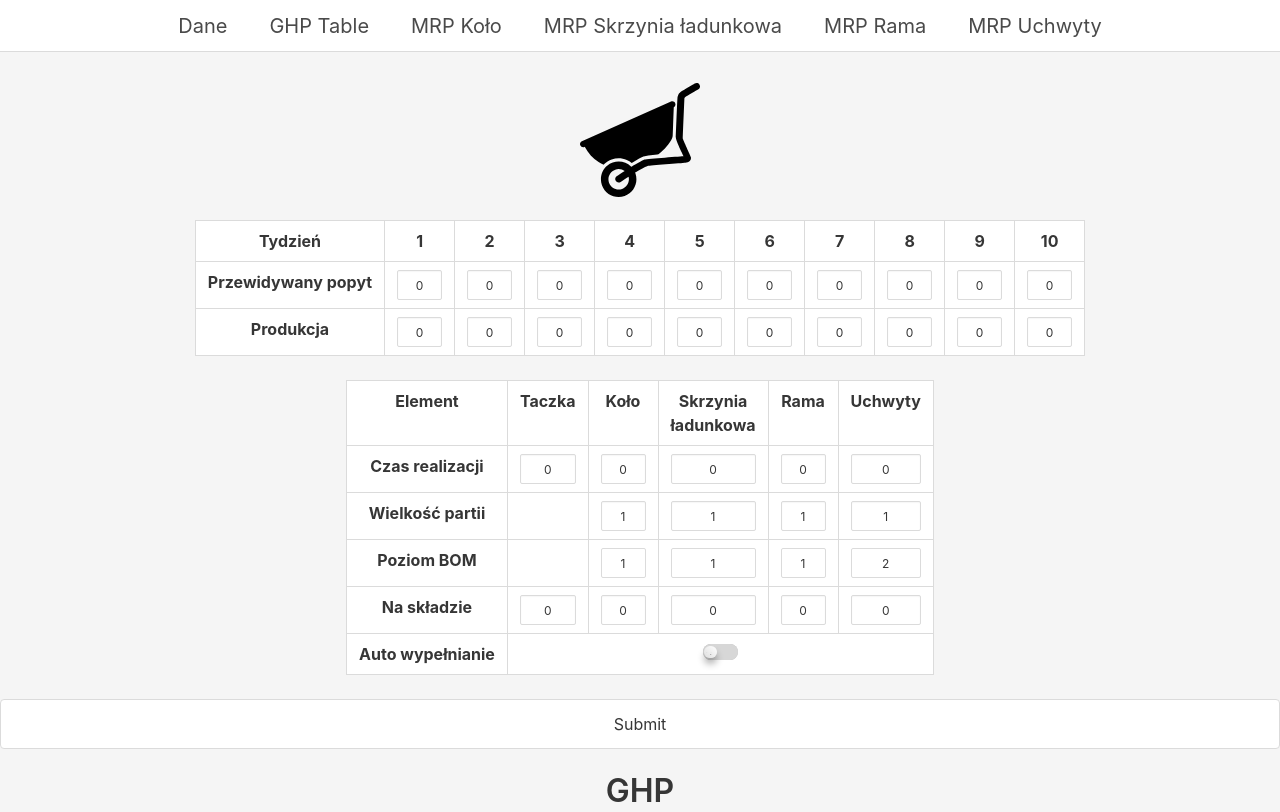
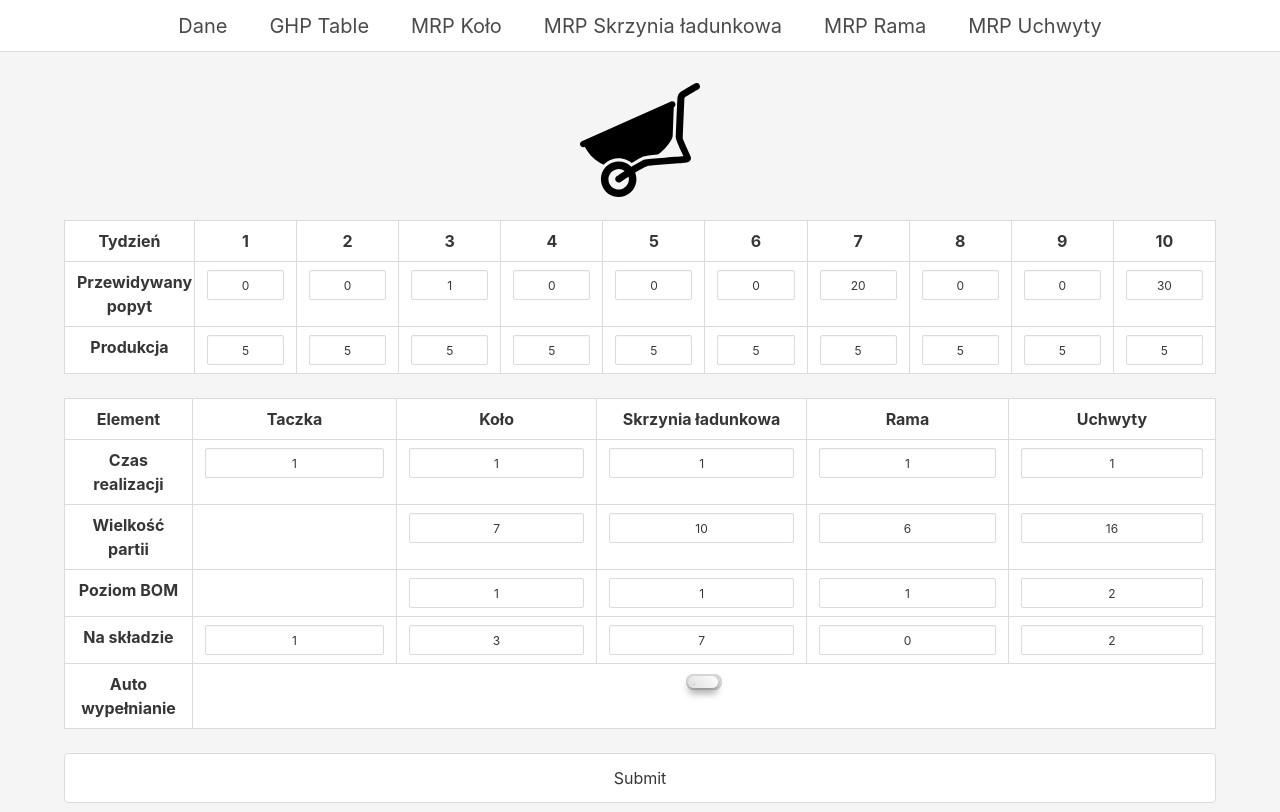
Before and after one commit to mbruzda/mrp-system, a plain HTML site: page front/index.html in a window 1280 px wide. Shown: the top 812 px of the page. Drawn offline with nearby package versions, Linux system fonts and the light colour scheme.

Commit message:
poprawki po Arku
poprawki po Arku

Update style.css

```diff
--- a/front/index.html
+++ b/front/index.html
@@ -74,29 +74,29 @@
             <tbody>
             <tr>
                 <th>Przewidywany popyt</th>
-                <td><input class="input is-small" id="sale1" type="number" min="0" oninput="validity.valid||(value='0');" value="0"/></td>
-                <td><input class="input is-small" id="sale2" type="number" min="0" oninput="validity.valid||(value='0');" value="0"/></td>
-                <td><input class="input is-small" id="sale3" type="number" min="0" oninput="validity.valid||(value='0');" value="0"/></td>
-                <td><input class="input is-small" id="sale4" type="number" min="0" oninput="validity.valid||(value='0');" value="0"/></td>
-                <td><input class="input is-small" id="sale5" type="number" min="0" oninput="validity.valid||(value='0');" value="0"/></td>
-                <td><input class="input is-small" id="sale6" type="number" min="0" oninput="validity.valid||(value='0');" value="0"/></td>
-                <td><input class="input is-small" id="sale7" type="number" min="0" oninput="validity.valid||(value='0');" value="0"/></td>
-                <td><input class="input is-small" id="sale8" type="number" min="0" oninput="validity.valid||(value='0');" value="0"/></td>
-                <td><input class="input is-small" id="sale9" type="number" min="0" oninput="validity.valid||(value='0');" value="0"/></td>
-                <td><input class="input is-small" id="sale10" type="number" min="0" oninput="validity.valid||(value='0');" value="0"/></td>
+                <td><input class="input is-small" id="sale1"  min="0" oninput="validity.valid||(value='0');" value="0"/></td>
+                <td><input class="input is-small" id="sale2"  min="0" oninput="validity.valid||(value='0');" value="0"/></td>
+                <td><input class="input is-small" id="sale3"  min="0" oninput="validity.valid||(value='0');" value="1"/></td>
+                <td><input class="input is-small" id="sale4"  min="0" oninput="validity.valid||(value='0');" value="0"/></td>
+                <td><input class="input is-small" id="sale5"  min="0" oninput="validity.valid||(value='0');" value="0"/></td>
+                <td><input class="input is-small" id="sale6"  min="0" oninput="validity.valid||(value='0');" value="0"/></td>
+                <td><input class="input is-small" id="sale7"  min="0" oninput="validity.valid||(value='0');" value="20"/></td>
+                <td><input class="input is-small" id="sale8"  min="0" oninput="validity.valid||(value='0');" value="0"/></td>
+                <td><input class="input is-small" id="sale9"  min="0" oninput="validity.valid||(value='0');" value="0"/></td>
+                <td><input class="input is-small" id="sale10"  min="0" oninput="validity.valid||(value='0');" value="30"/></td>
             </tr>
             <tr>
                 <th>Produkcja</th>
-                <td><input class="input is-small" id="production1" type="number" min="0" oninput="validity.valid||(value='0');" value="0"/></td>
-                <td><input class="input is-small" id="production2" type="number" min="0" oninput="validity.valid||(value='0');" value="0"/></td>
-                <td><input class="input is-small" id="production3" type="number" min="0" oninput="validity.valid||(value='0');" value="0"/></td>
-                <td><input class="input is-small" id="production4" type="number" min="0" oninput="validity.valid||(value='0');" value="0"/></td>
-                <td><input class="input is-small" id="production5" type="number" min="0" oninput="validity.valid||(value='0');" value="0"/></td>
-                <td><input class="input is-small" id="production6" type="number" min="0" oninput="validity.valid||(value='0');" value="0"/></td>
-                <td><input class="input is-small" id="production7" type="number" min="0" oninput="validity.valid||(value='0');" value="0"/></td>
-                <td><input class="input is-small" id="production8" type="number" min="0" oninput="validity.valid||(value='0');" value="0"/></td>
-                <td><input class="input is-small" id="production9" type="number" min="0" oninput="validity.valid||(value='0');" value="0"/></td>
-                <td><input class="input is-small" id="production10" type="number" min="0" oninput="validity.valid||(value='0');" value="0"/></td>
+                <td><input class="input is-small" id="production1"  min="0" oninput="validity.valid||(value='0');" value="5"/></td>
+                <td><input class="input is-small" id="production2"  min="0" oninput="validity.valid||(value='0');" value="5"/></td>
+                <td><input class="input is-small" id="production3"  min="0" oninput="validity.valid||(value='0');" value="5"/></td>
+                <td><input class="input is-small" id="production4"  min="0" oninput="validity.valid||(value='0');" value="5"/></td>
+                <td><input class="input is-small" id="production5"  min="0" oninput="validity.valid||(value='0');" value="5"/></td>
+                <td><input class="input is-small" id="production6"  min="0" oninput="validity.valid||(value='0');" value="5"/></td>
+                <td><input class="input is-small" id="production7"  min="0" oninput="validity.valid||(value='0');" value="5"/></td>
+                <td><input class="input is-small" id="production8"  min="0" oninput="validity.valid||(value='0');" value="5"/></td>
+                <td><input class="input is-small" id="production9"  min="0" oninput="validity.valid||(value='0');" value="5"/></td>
+                <td><input class="input is-small" id="production10"  min="0" oninput="validity.valid||(value='0');" value="5"/></td>
             </tr>
             </tbody>
         </table>
@@ -110,11 +110,11 @@
             <tbody>
             <tr>
                 <th>Czas realizacji</th>
-                <td><input class="input is-small" id="time" type="number" min="0" oninput="validity.valid||(value='0');" value="0"/></td>
+                <td><input class="input is-small" id="time"  min="0" oninput="validity.valid||(value='0');" value="0"/></td>
             </tr>
             <tr>
                 <th>Na składzie</th>
-                <td><input class="input is-small" id="inventory" type="number" min="0" oninput="validity.valid||(value='0');" value="0"/></td>
+                <td><input class="input is-small" id="inventory"  min="0" oninput="validity.valid||(value='0');" value="0"/></td>
             </tr>
             </tbody>
         </table>-->
@@ -132,19 +132,19 @@
             <tbody>
             <tr>
                 <th>Czas realizacji</th>
-                <td><input class="input is-small" id="time" type="number" min="0" oninput="validity.valid||(value='0');" value="0"/></td>
-                <td><input class="input is-small" id="wTime" type="number" min="0" oninput="validity.valid||(value='0');" value="0"/></td>
-                <td><input class="input is-small" id="bTime" type="number" min="0" oninput="validity.valid||(value='0');" value="0"/></td>
-                <td><input class="input is-small" id="cTime" type="number" min="0" oninput="validity.valid||(value='0');" value="0"/></td>
-                <td><input class="input is-small" id="hTime" type="number" min="0" oninput="validity.valid||(value='0');" value="0"/></td>
+                <td><input class="input is-small" id="time"  min="0" oninput="validity.valid||(value='0');" value="1"/></td>
+                <td><input class="input is-small" id="wTime"  min="0" oninput="validity.valid||(value='0');" value="1"/></td>
+                <td><input class="input is-small" id="bTime"  min="0" oninput="validity.valid||(value='0');" value="1"/></td>
+                <td><input class="input is-small" id="cTime"  min="0" oninput="validity.valid||(value='0');" value="1"/></td>
+                <td><input class="input is-small" id="hTime"  min="0" oninput="validity.valid||(value='0');" value="1"/></td>
             </tr>
             <tr>
                 <th>Wielkość partii</th>
                 <td></td>
-                <td><input class="input is-small" id="wLotSize" type="number" min="1" oninput="validity.valid||(value='1');" value="1"/></td>
-                <td><input class="input is-small" id="bLotSize" type="number" min="1" oninput="validity.valid||(value='1');" value="1"/></td>
-                <td><input class="input is-small" id="cLotSize" type="number" min="1" oninput="validity.valid||(value='1');" value="1"/></td>
-                <td><input class="input is-small" id="hLotSize" type="number" min="1" oninput="validity.valid||(value='1');" value="1"/></td>
+                <td><input class="input is-small" id="wLotSize"  min="1" oninput="validity.valid||(value='1');" value="7"/></td>
+                <td><input class="input is-small" id="bLotSize"  min="1" oninput="validity.valid||(value='1');" value="10"/></td>
+                <td><input class="input is-small" id="cLotSize"  min="1" oninput="validity.valid||(value='1');" value="6"/></td>
+                <td><input class="input is-small" id="hLotSize"  min="1" oninput="validity.valid||(value='1');" value="16"/></td>
             </tr>
             <tr>
                 <th>Poziom BOM</th>
@@ -156,11 +156,11 @@
             </tr>
             <tr>
                 <th>Na składzie</th>
-                <td><input class="input is-small" id="inventory" type="number" min="0" oninput="validity.valid||(value='0');" value="0"/></td>
-                <td><input class="input is-small" id="wInventory" type="number" min="0" oninput="validity.valid||(value='0');" value="0"/></td>
-                <td><input class="input is-small" id="bInventory" type="number" min="0" oninput="validity.valid||(value='0');" value="0"/></td>
-                <td><input class="input is-small" id="cInventory" type="number" min="0" oninput="validity.valid||(value='0');" value="0"/></td>
-                <td><input class="input is-small" id="hInventory" type="number" min="0" oninput="validity.valid||(value='0');" value="0"/></td>
+                <td><input class="input is-small" id="inventory"  min="0" oninput="validity.valid||(value='0');" value="1"/></td>
+                <td><input class="input is-small" id="wInventory"  min="0" oninput="validity.valid||(value='0');" value="3"/></td>
+                <td><input class="input is-small" id="bInventory"  min="0" oninput="validity.valid||(value='0');" value="7"/></td>
+                <td><input class="input is-small" id="cInventory"  min="0" oninput="validity.valid||(value='0');" value="0"/></td>
+                <td><input class="input is-small" id="hInventory"  min="0" oninput="validity.valid||(value='0');" value="2"/></td>
             </tr>
             <tr>
                 <th>Auto wypełnianie</th>
--- a/front/style.css
+++ b/front/style.css
@@ -4,17 +4,22 @@
 
 table {
     border-collapse: collapse;
+    width: 90%;
 }
 tr,
 td {
     border: 1px solid black;
     flex: auto;
-    width: 70px;
+    width: auto;
     text-align: center;
     height: 30px;
 }
+th {
+    max-width: 130px;
+}
 input {
     text-align: center;
+    min-width: 30px
 }
 input::-webkit-outer-spin-button,
 input::-webkit-inner-spin-button {
@@ -32,8 +37,9 @@ input::-webkit-inner-spin-button {
     text-align: center;
 }
 .button_css {
-    width: 100%;
+    width: 90%;
     height: 50px;
+    margin-left: 5%;
     }
 
     .loading {
```
